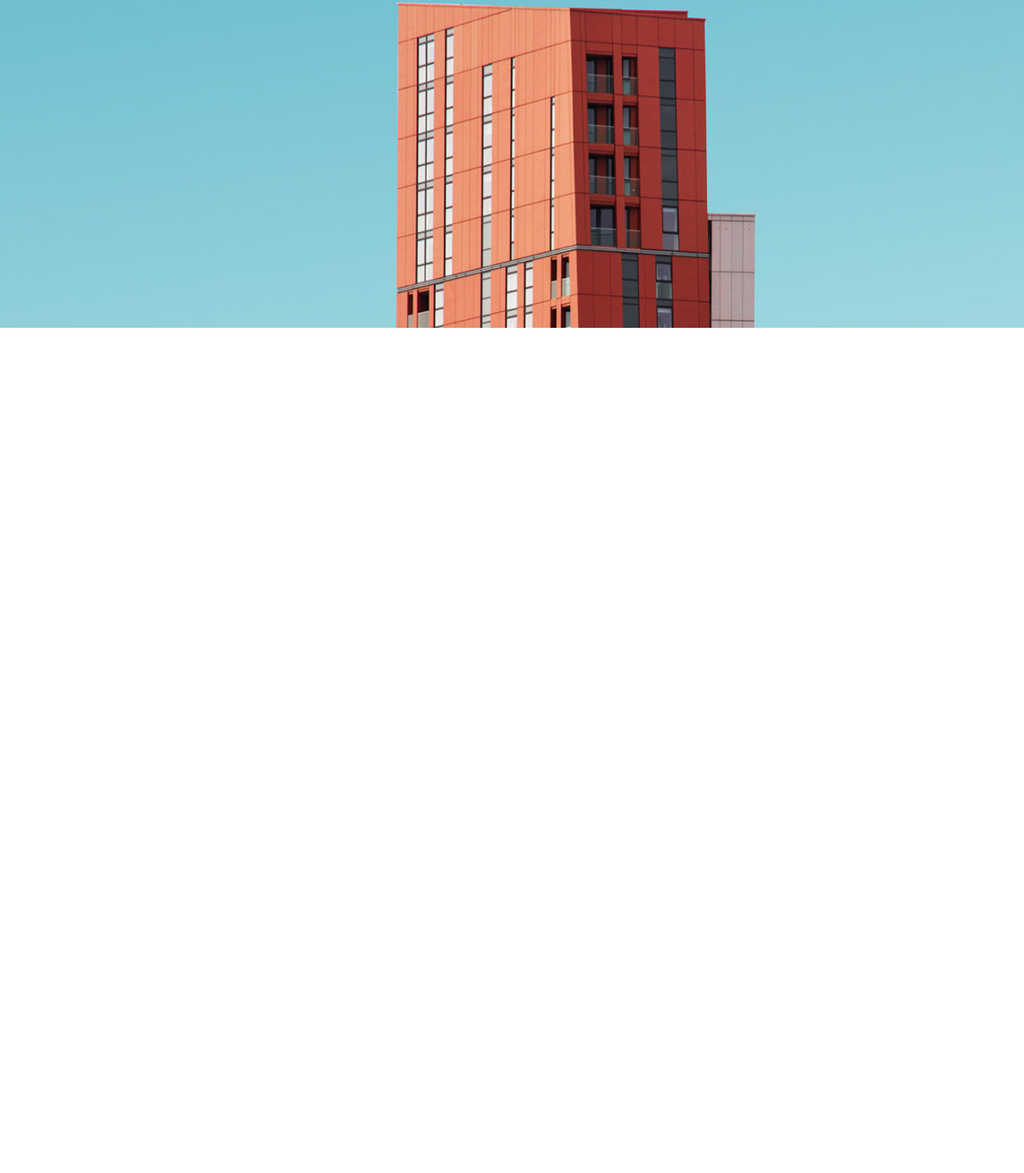
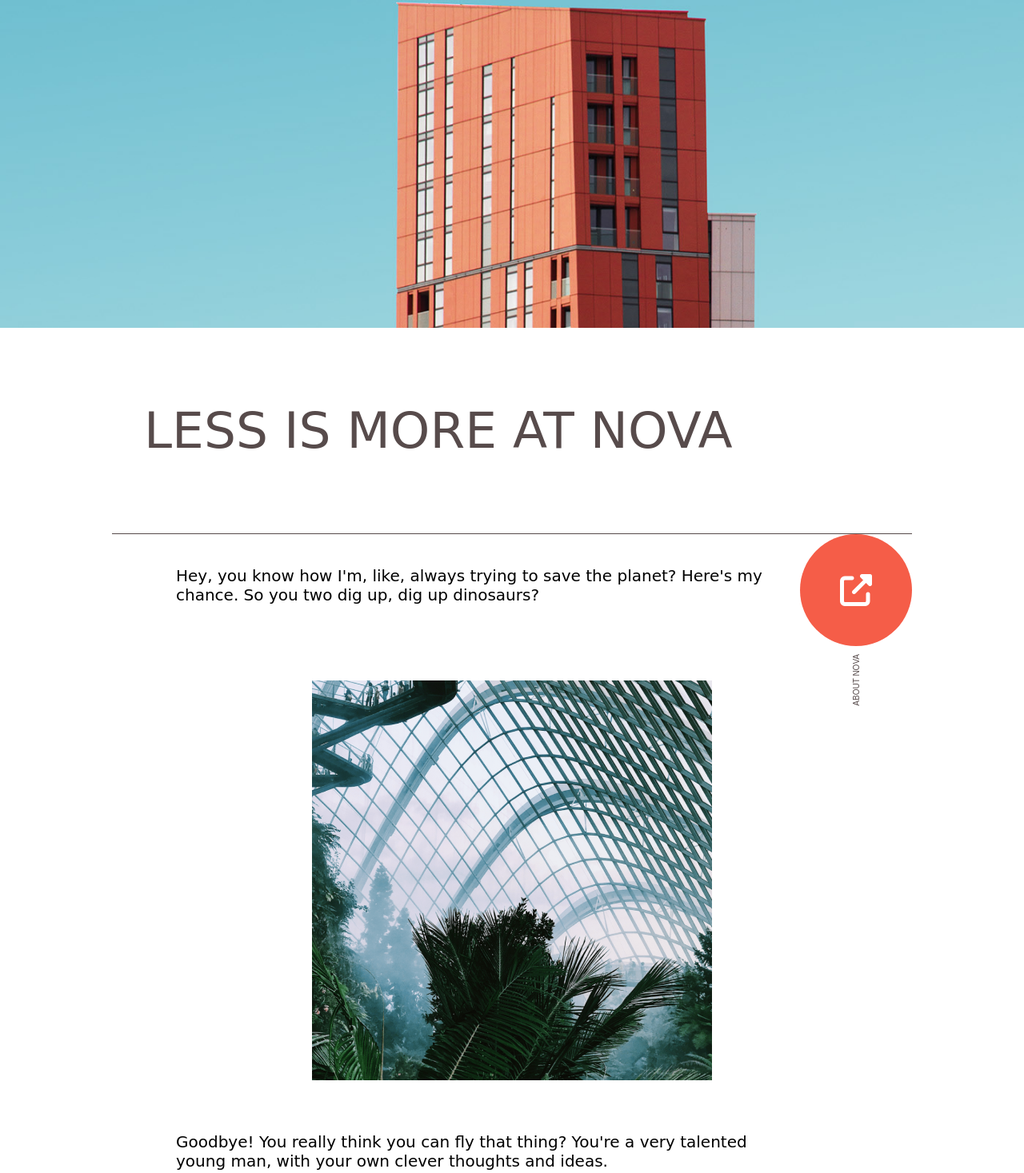
Before and after one commit to shadowHD-bit/nova_architects, a website: page src/html/index.html in a window 1280 px wide. Shown: the part 1233-2700 px from the top of the page at 80% size. Before the commit the page ends 1643 px from the top, so only its background shows below. Drawn offline with nearby package versions, Linux system fonts and the light colour scheme; files that its build step writes are made by us from their sources; files whose address does not match are found by name; a web font is replaced by a local one.

Commit message:
added about section

```diff
--- /dev/null
+++ b/src/html/components/about.html
@@ -0,0 +1,33 @@
+<section class="about">
+    <div class="about__title">
+        <span>LESS IS MORE AT NOVA</span>
+    </div>
+    <div class="about__content">
+        <div class="btn__out">
+            <div class="circle">
+                <i class="fas fa-external-link-alt"></i>
+            </div>
+            <div class="text">
+                ABOUT NOVA
+            </div>
+        </div>
+        <div class="text_content">
+            <span>Hey, you know how I'm, like, always trying to save the planet? Here's my chance. So you two dig up, dig up dinosaurs?</span>
+        </div>
+        <div class="card">
+            <div class="card_content">
+                <div class="font_card">
+                </div>
+                <div class="back_card">
+                    <div class="text">
+                        Lorem ipsum, dolor sit amet consectetur adipisicing elit. Unde fugit, incidunt laudantium doloribus quaerat doloremque nisi, nemo impedit quisquam mollitia non, exercitationem quae asperiores minus saepe. Quasi perferendis pariatur voluptate?
+                        Lorem ipsum dolor sit amet consectetur, adipisicing elit. Quam nemo in vitae rerum illum consectetur consequatur, eos adipisci minima tempora aspernatur cupiditate perferendis laudantium atque? Aspernatur autem sapiente ratione ad.
+                    </div>
+                </div>
+            </div>
+        </div>
+        <div class="text_content">
+            <span>Goodbye! You really think you can fly that thing? You're a very talented young man, with your own clever thoughts and ideas.</span>
+        </div>
+    </div>
+</section>
--- a/src/html/index.html
+++ b/src/html/index.html
@@ -6,6 +6,7 @@
     <meta name="viewport" content="width=device-width, initial-scale=1.0">
     <link rel="stylesheet" href="index.css">
     <title>NOVA</title>
+    <script src="https://kit.fontawesome.com/443bba0f5a.js" crossorigin="anonymous"></script>
 </head>
 <body>
     <!-- Navbar -->
@@ -15,8 +16,7 @@
       <main>
         @@include('components/lazy.html')
         @@include('components/image.html')
-
-
+        @@include('components/about.html')
 
       </main>
 
--- /dev/null
+++ b/src/scss/components/_about.scss
@@ -0,0 +1,147 @@
+.about{
+    width: auto;
+    height: auto;
+    margin: 0px 140px;
+    padding-bottom: 50px;
+    border-bottom: 1px solid $border_color;
+
+    .about__title{
+        span{
+            margin-left: 40px;
+            font-family: 'Coda', cursive;
+            font-size: 63px;
+            color: $border_color;
+        }
+
+        padding: 92px 0px;
+        border-bottom: 1px solid $border_color;
+    }
+
+    .about__content{
+        display: flex;
+        flex-direction: column;
+        position: relative;
+
+    .btn__out{
+        position: absolute;
+        top: 0;
+        right: 0;
+
+        .circle{
+            background-color: $orange;
+            width: 140px;
+            height: 140px;
+            border-radius: 50%;
+            display: flex;
+            align-items: center;
+            justify-content: center;
+            cursor: pointer;
+
+            i{
+                color: white;
+                font-size: 40px;
+                transition: ease all .5s;
+
+            }
+        }
+
+        .circle:hover ~ .text{
+            font-size: 15px;
+            transition: ease all .5s;
+        }
+
+        .circle:hover > i{
+            animation: spin .5s ;
+        }
+
+        @keyframes spin {
+            from{ transform: rotate(0deg);}
+            to{ transform: rotate(360deg);}
+        }
+
+        .text{
+            font-family: 'Arial';
+            font-style: normal;
+            font-weight: 400;
+            font-size: 10px;
+            color: $border_color;
+            writing-mode: tb-rl;
+            transform:rotate(180deg);
+            right: 0;
+            width: 100%;
+            display: flex;
+            justify-content: center;
+            align-items: center;
+            margin-top: 10px;
+            transition: ease all .5s;
+        }
+
+    }
+
+        .text_content{
+            margin-top: 40px;
+            margin-bottom: 70px;
+
+            span{
+                font-family: 'Coda', cursive;
+                font-size: 20px;
+                display: block;
+                max-width: 750px;
+                margin-left: 80px;
+            }
+        }
+
+        .card{
+            width: 100%;
+            height: 550px;
+            position: relative;
+                display: flex;
+                justify-content: center;
+                align-items: center;
+
+            .card_content{
+                width: 500px;
+                height: 500px;
+                cursor: pointer;
+
+                .font_card, .back_card{
+                    width: 500px;
+                    height: 500px;
+                    position: absolute;
+                    backface-visibility: hidden;
+                    overflow: hidden;
+                    transition: transform .6s linear;
+                }
+
+                .font_card{
+                    background-image: url(./img/card.png);
+                    transform: perspective(500px) rotateY(0deg);
+                }
+
+                .back_card{
+                    background-color: $orange;
+                    transform: perspective(500px) rotateY(180deg);
+
+                    .text{
+                        font-family: 'Coda', cursive;
+                        font-size: 20px;
+                        color: white;
+                        padding: 20px;
+                        text-align: center;
+                    }
+                }
+
+            }
+
+            .card_content:hover > .font_card{
+                transform: perspective(500px) rotateY(-180deg);
+            }
+            .card_content:hover > .back_card{
+                transform: perspective(500px) rotateY(0deg);
+
+            }
+
+        }
+
+    }
+}
--- a/src/scss/components/_image.scss
+++ b/src/scss/components/_image.scss
@@ -1,6 +1,6 @@
 .image{
     width: 100%;
-    height: auto;
+    height: 1098px;
     position: relative;
 
     .backgroung{
--- a/src/scss/style.scss
+++ b/src/scss/style.scss
@@ -5,8 +5,19 @@
 @import './components/navbar';
 @import './components/lazy';
 @import './components/image';
+@import './components/about';
 
-
+body::-webkit-scrollbar {
+    width: 12px;               /* ширина scrollbar */
+}
+body::-webkit-scrollbar-track {
+    background: $orange;        /* цвет дорожки */
+}
+body::-webkit-scrollbar-thumb {
+    background-color: white;    /* цвет плашки */
+    border-radius: 20px;       /* закругления плашки */
+    border: 3px solid $orange;  /* padding вокруг плашки */
+}
 
 html, body{
     margin: 0;
```
Also changed, not shown: dist/img/card.png (added), dist/index.css, dist/index.html.
